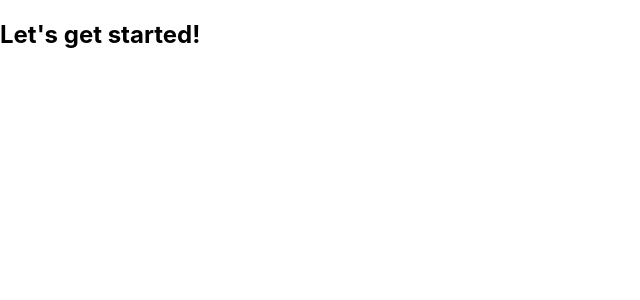
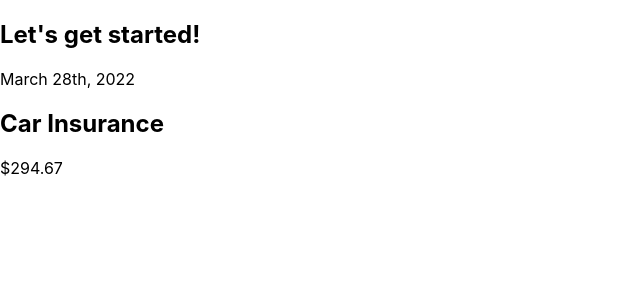
Before and after one commit to kiran-teja/react-course, a JavaScript app in the folder complete_react_guide/: page / in a window 1280 px wide. Shown: the top 300 px of the page, without its empty margins (0-640 px from the left). Built offline with nearby package versions, Linux system fonts and the light colour scheme; the HTML template or start-up script is replaced by a standard one.

Commit message:
ExpenseItem Added

```diff
--- a/complete_react_guide/src/App.js
+++ b/complete_react_guide/src/App.js
@@ -1,7 +1,10 @@
+import ExpenseItem from "./components/ExpenseItem";
+
 function App() {
   return (
     <div>
       <h2>Let's get started!</h2>
+      <ExpenseItem></ExpenseItem>
     </div>
   )
 }
--- /dev/null
+++ b/complete_react_guide/src/components/ExpenseItem.js
@@ -0,0 +1,13 @@
+function ExpenseItem() {
+    return (
+        <div>
+            <div>March 28th, 2022</div>
+            <div>
+                <h2>Car Insurance</h2>
+                <div>$294.67</div>
+            </div>
+        </div>
+    );
+}
+
+export default ExpenseItem;
```
Also changed, not shown: complete_react_guide/src/components/ExpenseItem.css (added).
